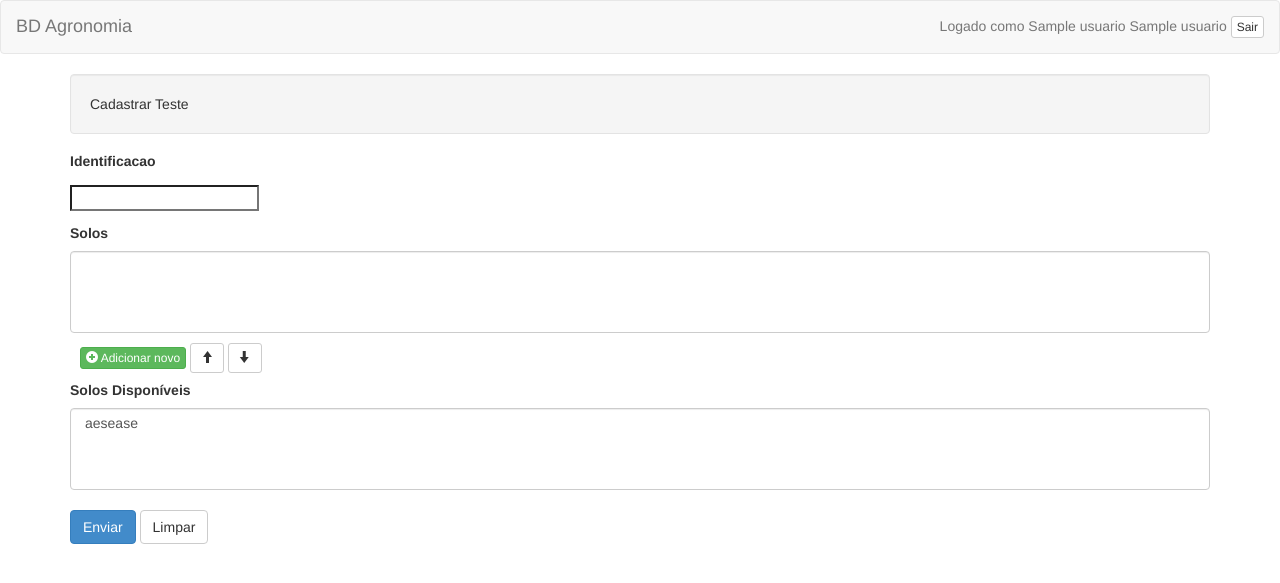
After one commit to victormelo/projeto-pbd, a Python web app: template agronomia_pbd/templates/registrarTeste.html in a window 1280 px wide. The commit adds this page. Shown: the top 583 px of the page. Run offline with Jinja, Linux system fonts and the light colour scheme; the template is opened without the code that fills it: most values are stand-ins (such as "Sample title", 1, 10 or a date in 2020); form fields are guessed from the names that the template uses; lists and menus that the app fills with data are empty.

Commit message:
inicio do registro de teste

```diff
--- a/agronomia/settings.py
+++ b/agronomia/settings.py
@@ -13,7 +13,6 @@ MANAGERS = ADMINS
 DATABASES = {
     'default': {
 
-        'ENGINE': 'django.db.backends.mysq',   # Add 'postgresql_psycopg2', 'mysql', 'sqlite3' or 'oracle'.
         'NAME': 'pbd-agronomia',                      # Or path to database file if using sqlite3.
         'ENGINE': 'django.db.backends.mysql', # Add 'postgresql_psycopg2', 'mysql', 'sqlite3' or 'oracle'.
         'USER': 'root',
--- a/agronomia/urls.py
+++ b/agronomia/urls.py
@@ -12,5 +12,5 @@ urlpatterns = patterns('',
     url(r'^$', views.index),
     url(r'^register/$', views.register),
     url(r'^logado/register$', views.registrarExperimento),
-
+    url(r'^logado/register/solo$', views.registrarSolo),
 )
--- a/agronomia_pbd/static/style.css
+++ b/agronomia_pbd/static/style.css
@@ -12,3 +12,7 @@ form .alert-danger, .errorlist li .alert {
 	padding: 5px;
 	margin-bottom: 0;
 }
+
+.container-botoes {
+	margin: 10px;
+}
--- /dev/null
+++ b/agronomia_pbd/templates/registrarTeste.html
@@ -0,0 +1,104 @@
+<!doctype html>
+<html lang="pt-br">
+<head>
+	<meta charset="UTF-8">
+	<title>BD Agronomia</title>
+	<link rel="stylesheet" href="../static/bootstrap.css" >
+	<link rel="stylesheet" href="../static/style.css">
+	<script src="../static/jquery-1.9.0.min.js"></script>
+	<script type="text/javascript" src="../static/bootstrap.js"></script>
+
+</head>
+<body>
+
+	<nav class="navbar navbar-default navbar-top" role="navigation">
+	  <!-- Brand and toggle get grouped for better mobile display -->
+	    <a class="navbar-brand" href="#">BD Agronomia</a>
+	    <p class="navbar-text pull-right">Logado como {{usuario.nome}} {{usuario.sobrenome}} <a href="/logout/" class="btn btn-default btn-xs">Sair</a> </p>
+
+	</nav>
+
+	<div class="container">
+		<div class="well">Cadastrar Teste</div>
+		<form role="form" action="/registrarExperimento/" method="post">
+
+			<div class="form-group">
+				{%if form.identificacao.errors%}
+					<div class="alert alert-danger">
+						<h5>{{ form.identificacao.errors }}</h5>
+					</div>
+				{%endif%}
+
+				<h5>{{form.identificacao.label_tag}}</h5> {{form.identificacao}}
+			</div>
+			<h5><strong>Solos</strong></h5>
+			<select name="" multiple class="form-control" id="selectSolos"></select>
+			<p class="container-botoes">
+				<a data-toggle="modal" href="solo/#modalCadastrarSolo" class="btn btn-success btn-xs"><span class="glyphicon glyphicon-plus-sign"></span> Adicionar novo</a>
+				<button class="btn btn-default btn-sm"><span class="glyphicon glyphicon-arrow-up"></span></button>
+				<button class="btn btn-default btn-sm"><span class="glyphicon glyphicon-arrow-down"></span></button>
+
+			</p>
+			<!-- Modal -->
+			<div class="modal fade" id="modalCadastrarSolo" tabindex="-1" role="dialog" aria-labelledby="myModalLabel" aria-hidden="true">
+				<div class="modal-dialog">
+					<div class="modal-content">
+						<div class="modal-header">
+							<button type="button" class="close" data-dismiss="modal" aria-hidden="true">&times;</button>
+							<h4 class="modal-title">Adicionar Novo Solo</h4>
+						</div>
+						<div class="modal-body">
+						    {% if form.errors %}
+								<div class="alert alert-danger">
+									<h5><strong>Erro!</strong> Por favor, corrija o{{form.errors|pluralize}} erro{{form.errors|pluralize}} abaixo.</h5>
+								</div>
+
+	   						{% endif %}
+
+	   						{% if form.non_field_errors %}
+								<div class="alert alert-danger">
+									<h5> {{ form.non_field_errors }} </h5>
+								</div>
+	   						{% endif %}
+							<form role="form" action="/register/" method="post">
+								{% for field in form %}
+									<div class="form-group">
+										{%if field.errors%}
+											<div class="alert alert-danger">
+												<h5>{{ field.errors }}</h5>
+											</div>
+										{%endif%}
+
+										<h5>{{field.label_tag}}</h5> {{field}}
+									</div>
+								{% endfor %}
+								<button type="submit" class="btn btn-primary">Enviar</button>
+								<button type="reset" class="btn btn-default">Limpar</button>
+							</form>
+						</div>
+							<div class="modal-footer">
+								<button type="button" class="btn btn-danger" data-dismiss="modal">Fechar</button>
+							</div>
+						</div><!-- /.modal-content -->
+				</div><!-- /.modal-dialog -->
+			</div><!-- /.modal -->
+			<h5><strong>Solos Disponíveis</strong></h5>
+
+			<select name="" multiple class="form-control" id="selectSolos">
+				<option value="seaed">aesease</option>
+			</select>
+
+
+
+
+
+			<br/>
+			<button type="submit" class="btn btn-primary">Enviar</button>
+			<button type="reset" class="btn btn-default">Limpar</button>
+		</form>
+
+	</div>
+
+</body>
+
+</html>
```
Also changed, not shown: agronomia_pbd/forms.py (+21 -16 lines), agronomia_pbd/templates/registrarExperimento.html (deleted, +0 -43 lines), agronomia_pbd/views.py (+8 -4 lines), 5 other files.
